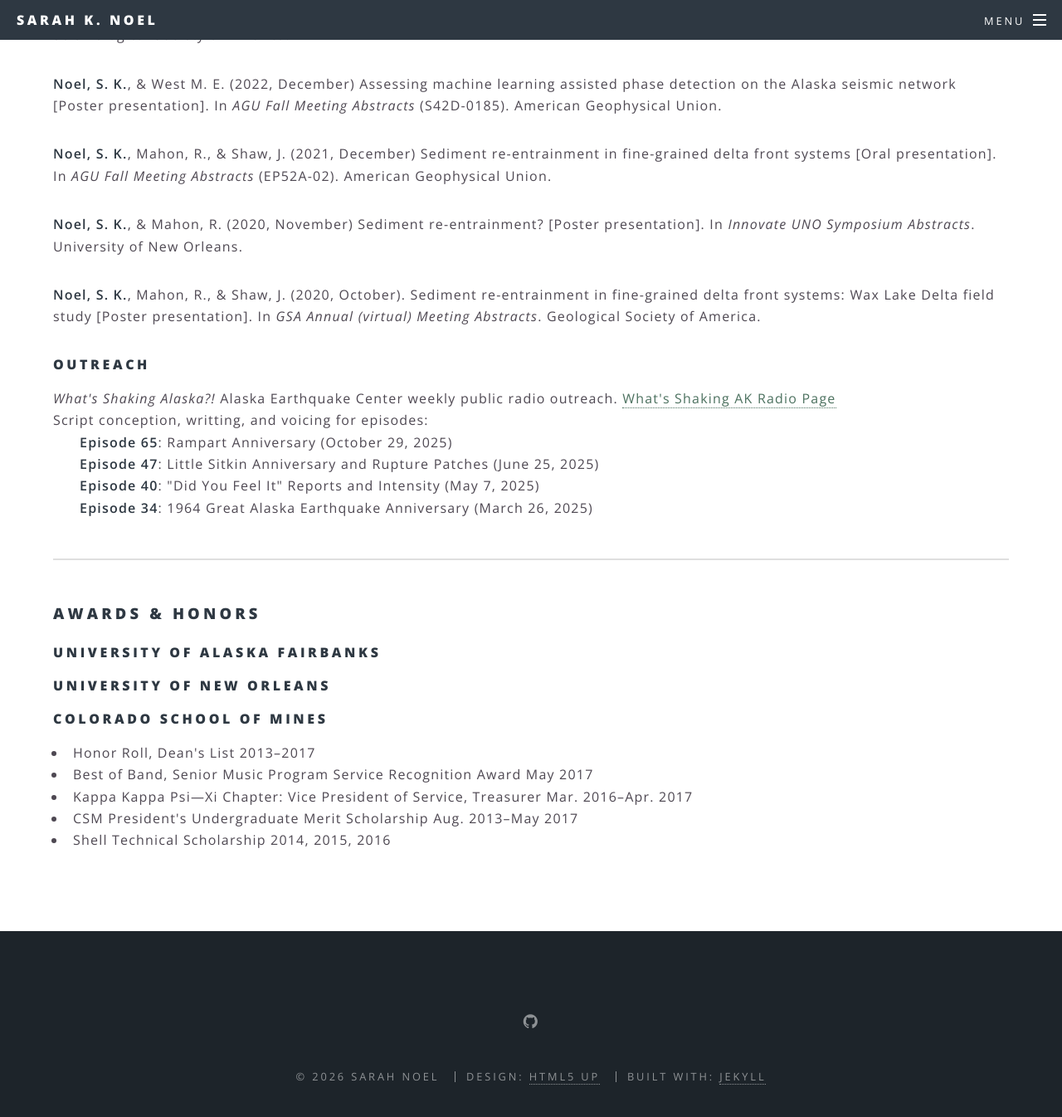
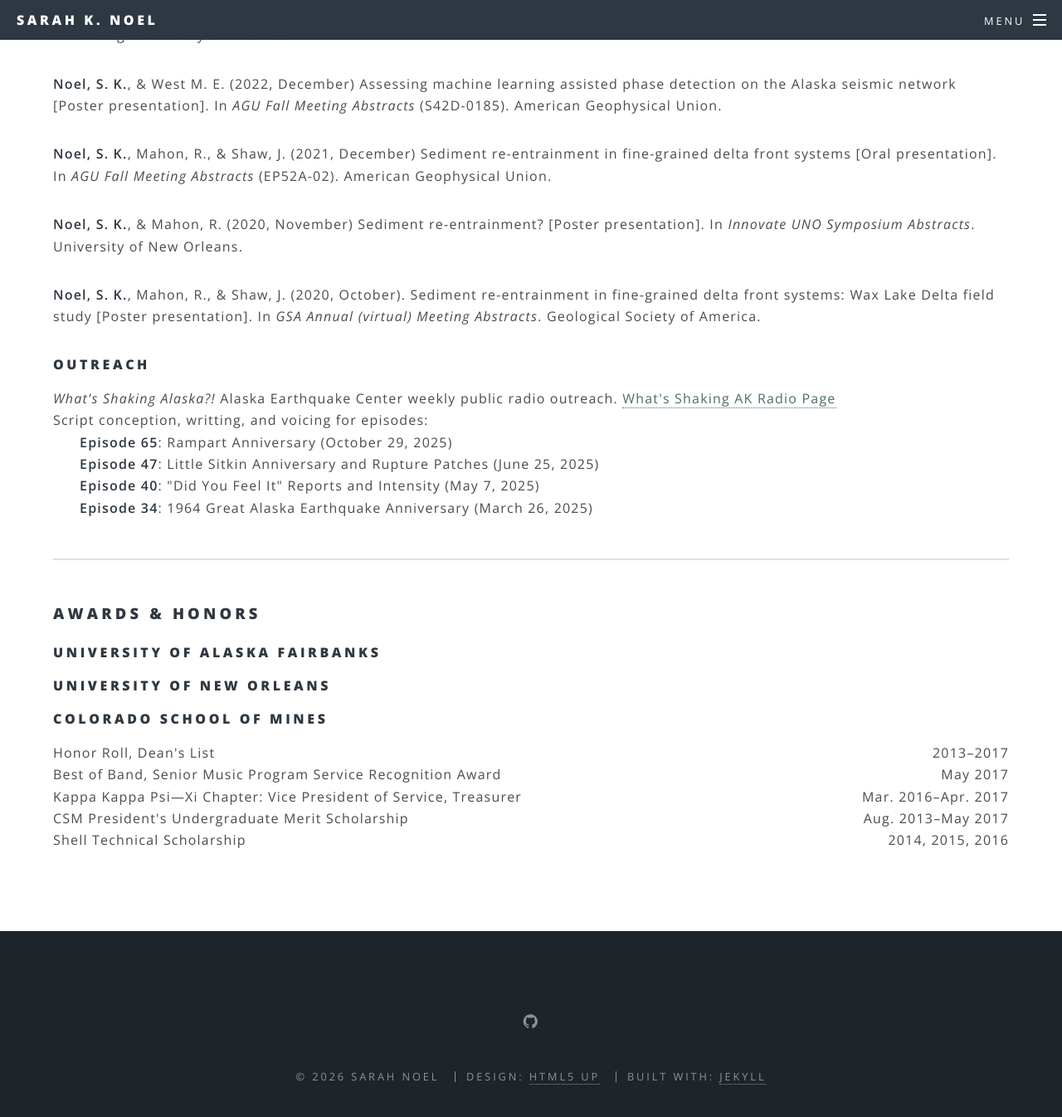
Before and after one commit to aknoel/academic, a Jekyll site: the page built from cv.html, in a window 1280 px wide and 1400 px high, scrolled down 1794 px. Shown: the top 1346 px of the window at 83% size. Built offline with Jekyll 4.4.1, drawn with Linux system fonts in a browser that asks for light colours.

Commit message:
list, no identifier class add

```diff
--- a/css/main.scss
+++ b/css/main.scss
@@ -1832,3 +1832,18 @@ $baseurl: '{{ site.baseurl }}/images';
 			}
 		}
 	}
+
+	ul.dated {
+    list-style: none;    // no bullet
+    padding-left: 0;     // remove the space the bullet used
+
+    li {
+        padding-left: 0;
+    }
+
+    .date {
+        float: right;
+        margin-left: 1em;
+        white-space: nowrap;
+    }
+}
```
